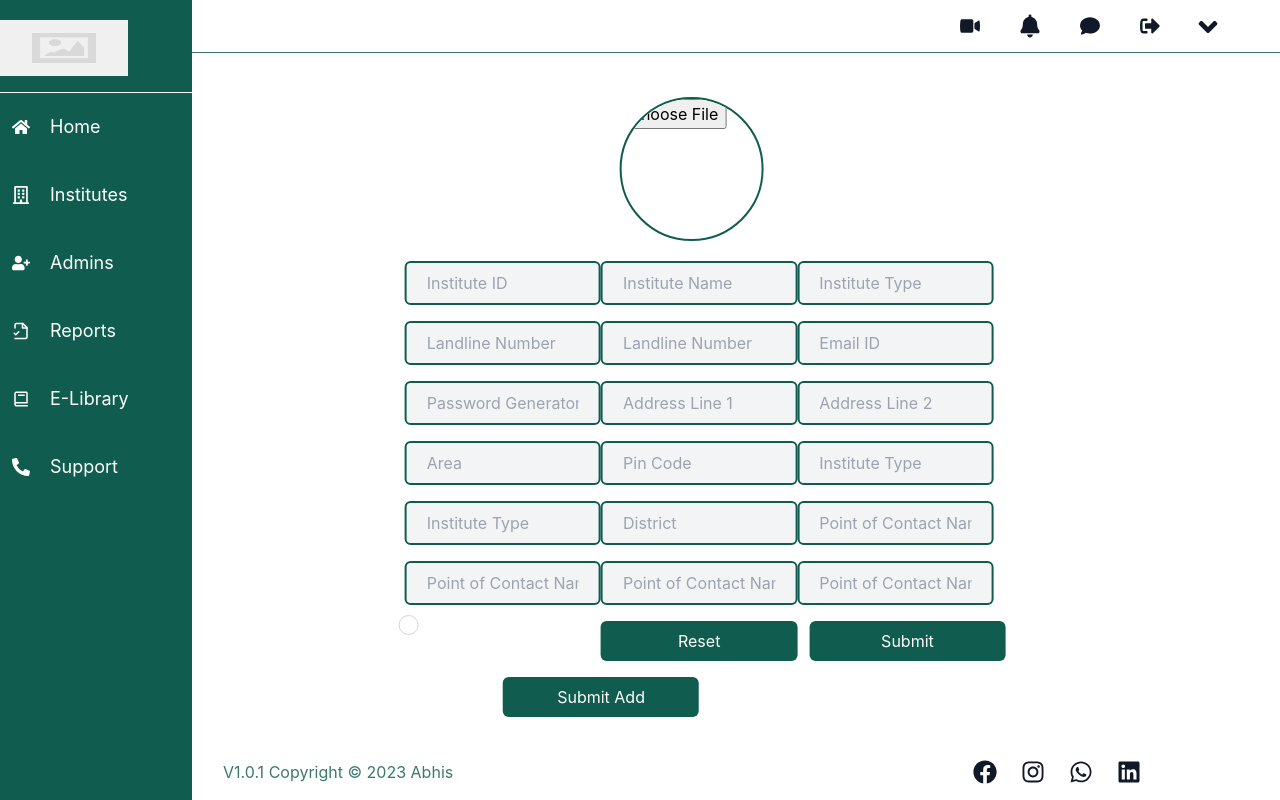
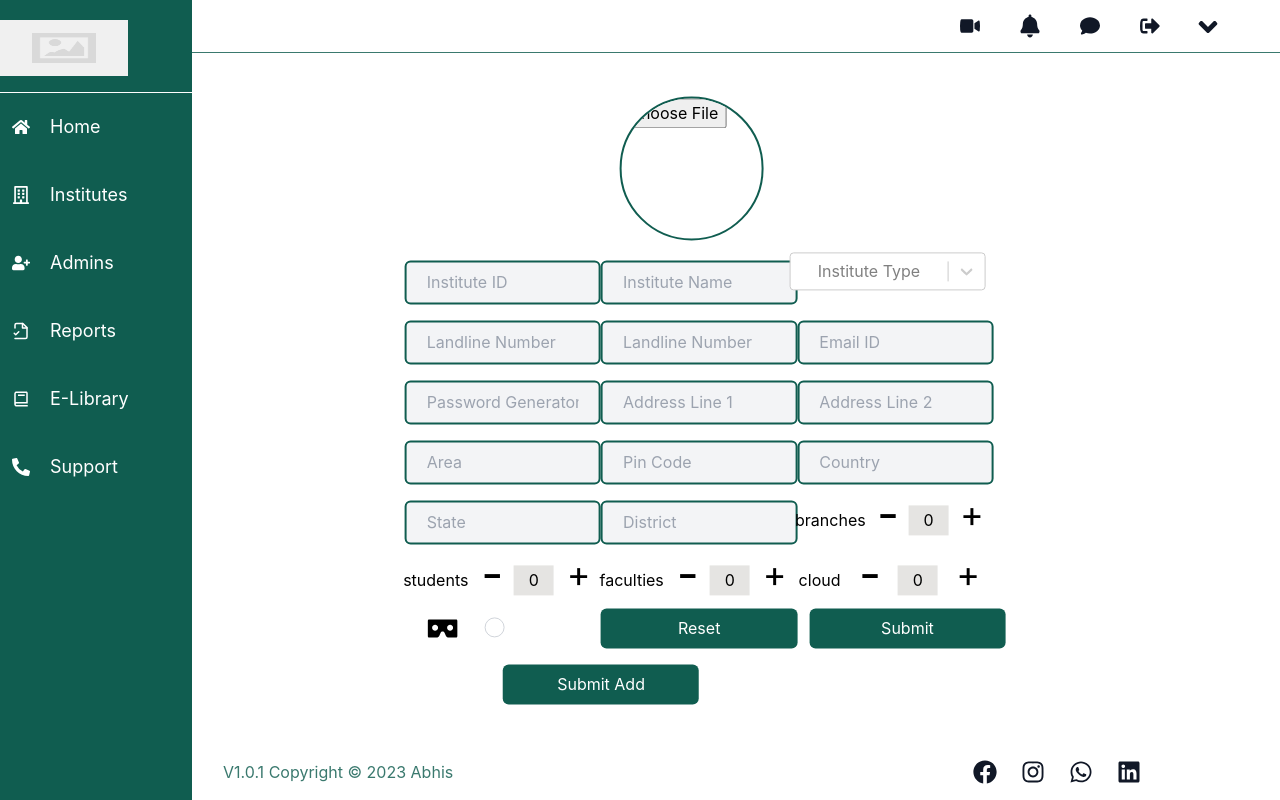
Before and after one commit to moFazil/liveabhis, a React (Create React App) app: page /institute/form in a window 1280 px wide. Built offline with nearby package versions, Linux system fonts and the light colour scheme.

Commit message:
added counts

```diff
--- a/package.json
+++ b/package.json
@@ -15,6 +15,7 @@
     "react-icons": "^4.10.1",
     "react-router-dom": "^6.15.0",
     "react-scripts": "5.0.1",
+    "react-select": "^5.7.4",
     "tailwindcss": "^3.3.3",
     "web-vitals": "^2.1.4"
   },
--- a/src/Components/Sidebar/Institutes/InstituteForm.jsx
+++ b/src/Components/Sidebar/Institutes/InstituteForm.jsx
@@ -1,59 +1,178 @@
-import { Card, CardContent, Grid, TextField } from '@mui/material';
-import React from 'react'
+import React, { useState } from 'react'
+import Select from 'react-select';
 import { Outlet } from 'react-router-dom'
+import { FaVrCardboard } from 'react-icons/fa';
 
 const InstituteForm = () => {
+
+  const customStyle={
+    options:{
+      style:{
+        backgroundColor:'gray',
+        color:'#fff',
+        padding:'5px',
+        margin:'3px 2px',
+        borderRadius:'5px'
+      }
+    }
+  }
+
+  const [count, setCount] = useState(0);
+
+  const incount = () => {
+    setCount(count + 1);
+  };
+
+  const decount = () => {
+    if (count > 0) {
+    setCount(count - 1);
+  }
+};
+
+
+  const inputchange = (e) => {
+
+    const newValue = parseInt(e.target.value, 10);
+
+    if (!isNaN(newValue)) {
+      setCount(newValue);
+    }
+  };
+
+
+  const options = [
+
+    { label: 'School' },
+    { label: 'College' },
+    { label: 'Private Institute' },
+
+  ];
+
+  const placeholderText = 'Institute Type';
+
   return (
 
     <div className='absolute left-[54%] translate-x-[-50%] translate-y-[5%] rounded-lg'>
 
     <input type="file" name="pfp" accept="image/*" className='rounded-full my-3 h-36 w-36 text-transparent bg-transparent bg-opacity-0 object-none border-greenbg border-2 cursor-pointer' />
 
-
-
-    <form>
     <div className='grid grid-cols-3'>
 
       <input type="text" placeholder='Institute ID' required className='p-5 bg-gray-100 border-greenbg border-2 w-full h-2 my-2 mx-2 rounded-md'/>
       <input type="text" placeholder='Institute Name' required className='p-5 bg-gray-100 border-greenbg border-2 w-full h-2 my-2 mx-2 rounded-md'/>
 
-      {/* dropdown goes here*/} <input type="" placeholder='Institute Type' required className='p-5 bg-gray-100 border-greenbg border-2 w-full h-2 my-2 mx-2 rounded-md'/>
+      {/* dropdown goes here*/}
 
-      <input type="number" placeholder='Landline Number' required className='p-5 bg-gray-100 border-greenbg border-2 w-full h-2 my-2 mx-2 rounded-md'/>
+      <Select
+        options={options}
+        placeholder={placeholderText}
+        style={customStyle}
+      />
+
+
+      <input type="text" placeholder='Landline Number' required className='p-5 bg-gray-100 border-greenbg border-2 w-full h-2 my-2 mx-2 rounded-md'/>
       <input type="text" placeholder='Landline Number' required className='p-5 bg-gray-100 border-greenbg border-2 w-full h-2 my-2 mx-2 rounded-md'/>
       <input type="email" placeholder='Email ID' required className='p-5 bg-gray-100 border-greenbg border-2 w-full h-2 my-2 mx-2 rounded-md'/>
       <input type="password" placeholder='Password Generator' required className='p-5 bg-gray-100 border-greenbg border-2 w-full h-2 my-2 mx-2 rounded-md'/>
       <input type="text" placeholder='Address Line 1' required className='p-5 bg-gray-100 border-greenbg border-2 w-full h-2 my-2 mx-2 rounded-md'/>
       <input type="text" placeholder='Address Line 2' required className='p-5 bg-gray-100 border-greenbg border-2 w-full h-2 my-2 mx-2 rounded-md'/>
       <input type="text" placeholder='Area' required className='p-5 bg-gray-100 border-greenbg border-2 w-full h-2 my-2 mx-2 rounded-md'/>
-      <input type="number" placeholder='Pin Code' required className='p-5 bg-gray-100 border-greenbg border-2 w-full h-2 my-2 mx-2 rounded-md'/>
+      <input type="text" placeholder='Pin Code' required className='p-5 bg-gray-100 border-greenbg border-2 w-full h-2 my-2 mx-2 rounded-md'/>
 
-      {/* dropdown goes here*/} <input type="" placeholder='Institute Type' required className='p-5 bg-gray-100 border-greenbg border-2 w-full h-2 my-2 mx-2 rounded-md'/>
-      {/* dropdown goes here*/} <input type="" placeholder='Institute Type' required className='p-5 bg-gray-100 border-greenbg border-2 w-full h-2 my-2 mx-2 rounded-md'/>
+      {/* dropdown goes here*/} <input type="" placeholder='Country' required className='p-5 bg-gray-100 border-greenbg border-2 w-full h-2 my-2 mx-2 rounded-md'/>
+      {/* dropdown goes here*/} <input type="" placeholder='State' required className='p-5 bg-gray-100 border-greenbg border-2 w-full h-2 my-2 mx-2 rounded-md'/>
 
       <input type="text" placeholder='District' required className='p-5 bg-gray-100 border-greenbg border-2 w-full h-2 my-2 mx-2 rounded-md'/>
 
-      {/* add button goes here */} <input type="text" placeholder='Point of Contact Name' required className='p-5 bg-gray-100 border-greenbg border-2 w-full h-2 my-2 mx-2 rounded-md'/>
-      {/* add button goes here */} <input type="text" placeholder='Point of Contact Name' required className='p-5 bg-gray-100 border-greenbg border-2 w-full h-2 my-2 mx-2 rounded-md'/>
-      {/* add button goes here */} <input type="text" placeholder='Point of Contact Name' required className='p-5 bg-gray-100 border-greenbg border-2 w-full h-2 my-2 mx-2 rounded-md'/>
-      {/* add button goes here */} <input type="text" placeholder='Point of Contact Name' required className='p-5 bg-gray-100 border-greenbg border-2 w-full h-2 my-2 mx-2 rounded-md'/>
 
 
-      <label className="relative inline-flex items-center cursor-pointer">
+      <div className='h-10 mt-2 rounded-lg flex justify-around items-center'>
+
+        <p>branches</p>
+
+      <button onClick={decount} className=' w-5 h-5 text-5xl mb-10 text-center'>-</button>
+
+      <input
+        type="text"
+        value={count}
+        onChange={inputchange}
+        style={{ width: '40px', height:'30px', background:'#E5E4E2', textAlign: 'center' }}
+      />
+
+      <button onClick={incount}className=' w-5 h-5 text-4xl mb-8 text-center'>+</button>
+
+      </div>
+
+      <div className='h-10 mt-2 rounded-lg flex justify-around items-center'>
+
+        <p>students</p>
+
+      <button onClick={decount} className=' w-5 h-5 text-5xl mb-10 text-center'>-</button>
+
+      <input
+        type="text"
+        value={count}
+        onChange={inputchange}
+        style={{ width: '40px', height:'30px', background:'#E5E4E2', textAlign: 'center' }}
+      />
+
+      <button onClick={incount}className=' w-5 h-5 text-4xl mb-8 text-center'>+</button>
+
+      </div>
+
+<div className='h-10 mt-2 rounded-lg flex justify-around items-center'>
+
+        <p>faculties</p>
+
+      <button onClick={decount} className=' w-5 h-5 text-5xl mb-10 text-center'>-</button>
+
+      <input
+        type="text"
+        value={count}
+        onChange={inputchange}
+        style={{ width: '40px', height:'30px', background:'#E5E4E2', textAlign: 'center' }}
+      />
+
+
+      <button onClick={incount}className=' w-5 h-5 text-4xl mb-8 text-center'>+</button>
+
+
+      </div>
+
+      <div className='h-10 mt-2 rounded-lg flex justify-around items-center'>
+
+        <p>cloud</p>
+
+      <button onClick={decount} className=' w-5 h-5 text-5xl mb-10 text-center'>-</button>
+
+      <input
+        type="text"
+        value={count}
+        onChange={inputchange}
+        style={{ width: '40px', height:'30px', background:'#E5E4E2', textAlign: 'center' }}
+      />
+
+
+      <button onClick={incount}className=' w-5 h-5 text-4xl mb-8 text-center'>+</button>
+
+
+      </div>
+
+
+      <label className="relative inline-flex items-center cursor-pointer justify-around">
+      <FaVrCardboard className=' text-3xl '/>
         <input type="checkbox" className="sr-only peer" />
-        <div className="w-11 h-6 peer-focus:outline-none rounded-full peer dark:bg-gray-400 peer-checked:after:translate-x-full peer-checked:after:border-white after:content-[''] after:absolute after:top-[2px] after:left-[2px] after:bg-white after:border-gray-300 after:border after:rounded-full after:h-5 after:w-5 after:transition-all dark:border-gray-600 peer-checked:bg-[#5BC236]"></div>
+        <div className="w-11 h-6 peer-focus:outline-none rounded-full peer dark:bg-gray-400 peer-checked:after:translate-x-full peer-checked:after:border-white after:content-[''] after:absolute after:top-[17px] after:left-[88px] after:bg-white after:border-gray-300 after:border after:rounded-full after:h-5 after:w-5 after:transition-all dark:border-gray-600 peer-checked:bg-[#5BC236]"></div>
       </label>
-
 
 
       <button className='p-2 bg-greenbg text-white border-greenbg border-2 w-full my-2 mx-2 rounded-md border-none outline-none hover:bg-yellow'>Reset</button>
       <button className='p-2 bg-greenbg text-white border-greenbg border-2 w-full my-2 mx-5 rounded-md border-none outline-none hover:bg-yellow'>Submit</button>
       <button className='p-2 bg-greenbg text-white border-greenbg border-2 w-full my-2 mx-2 translate-x-[50%] rounded-md border-none outline-none hover:bg-yellow'>Submit Add</button>
 
-      </div>
 
 
-    </form>
+      </div>
 
 
 
@@ -64,4 +183,4 @@ const InstituteForm = () => {
 }
 
 
-export default InstituteForm;
+export default InstituteForm
```
Also changed, not shown: 1 other file (tests, documents, lock files or other folders).
